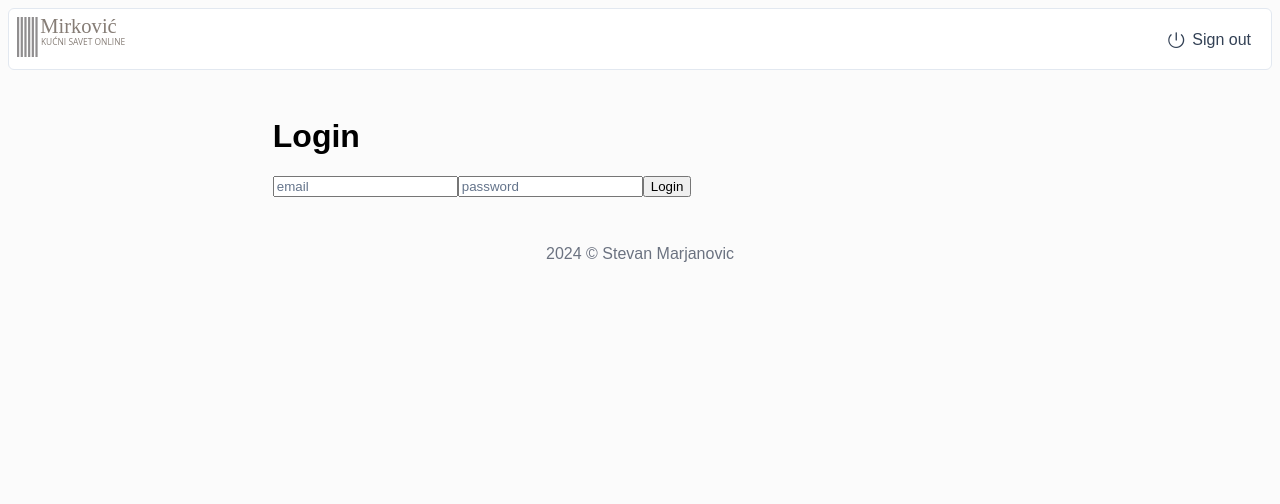
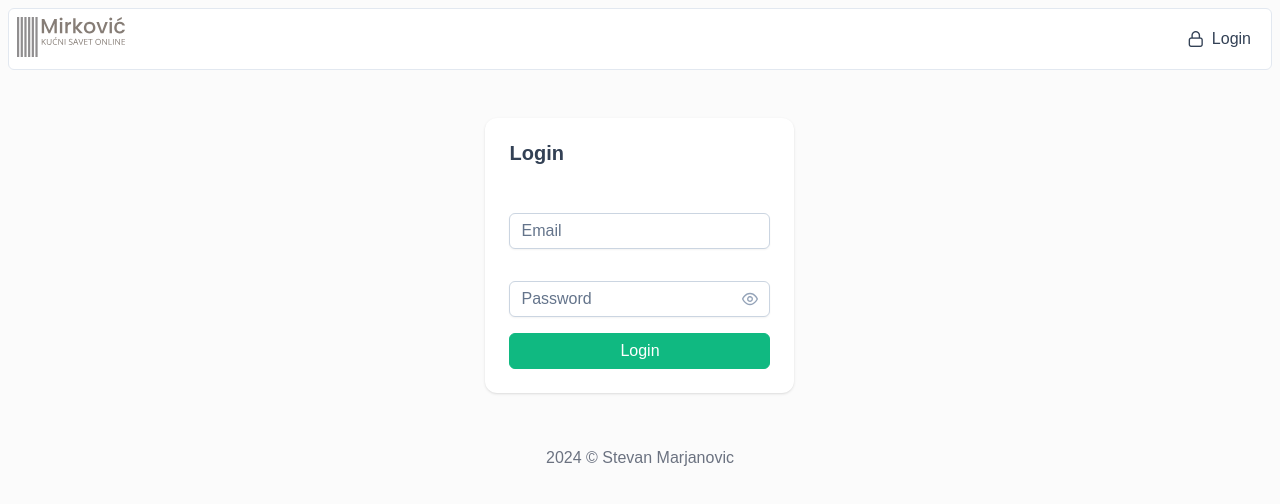
Before and after one commit to marjanovicsteva/kucni-savet, a Vue app: page /login in a window 1280 px wide. Shown: the top 504 px of the page. Built offline with nearby package versions, Linux system fonts and the light colour scheme; no server answers; a web font is replaced by a local one.

Commit message:
Login redesign, new chore category and bug fixes

```diff
--- a/index.html
+++ b/index.html
@@ -4,6 +4,11 @@
     <meta charset="UTF-8" />
     <link rel="icon" type="image/png" href="/favicon.png" />
     <meta name="viewport" content="width=device-width, initial-scale=1.0" />
+
+    <link rel="preconnect" href="https://fonts.googleapis.com">
+    <link rel="preconnect" href="https://fonts.gstatic.com" crossorigin>
+    <link href="https://fonts.googleapis.com/css2?family=Poppins:ital,wght@0,100;0,200;0,300;0,400;0,500;0,600;0,700;0,800;0,900;1,100;1,200;1,300;1,400;1,500;1,600;1,700;1,800;1,900&display=swap" rel="stylesheet">
+
     <title>KucniSavetOnline</title>
   </head>
   <body>
--- a/src/App.vue
+++ b/src/App.vue
@@ -6,13 +6,13 @@
       </template>
 
       <template #item="{ item, props }">
-        <RouterLink v-if="!!currentUser === item.requiresAuth && item.route" :to="item.route" v-slot="{ href, navigate }" custom>
+        <RouterLink v-if="!!currentUser === !!item.requiresAuth && item.route" :to="item.route" v-slot="{ href, navigate }" custom>
           <a :href="href" v-bind="props.action" @click="navigate" class="flex align-items-center">
             <i v-if="item.icon" class="mr-2" :class="item.icon"></i>
             {{ item.label }}
           </a>
         </RouterLink>
-        <a href="http://google.com" v-else-if="item.action" @click="item.action" class="flex align-items-center" v-bind="props.action">
+        <a href="#!" v-else-if="!!currentUser === !!item.requiresAuth && item.action" @click="item.action" class="flex align-items-center" v-bind="props.action">
           <i v-if="item.icon" class="mr-2" :class="item.icon"></i>
           {{ item.label }}
         </a>
@@ -69,7 +69,7 @@ export default {
           label: 'Sign out',
           icon: 'pi pi-power-off',
           action: () => {
-            alert('Signout')
+            this.handleSignOut()
           },
           requiresAuth: true
         }
@@ -82,6 +82,8 @@ export default {
       const auth = getAuth()
       signOut(auth).then(() => {
         this.$router.push('/login')
+      }).catch((error) => {
+        console.log(error)
       })
     }
   },
--- a/src/components/ChoreCard.vue
+++ b/src/components/ChoreCard.vue
@@ -1,5 +1,5 @@
 <template>
-    <Card class="w-full md:w-fit flex-1 min-w-[33%] max-w-[50%] cursor-pointer hover:shadow-md" @click="onClick(chore)">
+    <Card class="w-full md:w-fit flex-1 md:min-w-[33%] md:max-w-[50%] cursor-pointer hover:shadow-md" @click="onClick(chore)">
         <template #title>
             <div class="flex flex-row justify-between gap-4 items-center">
                 <span>{{ chore.name }}</span>
@@ -29,6 +29,7 @@ import Card from "primevue/card"
 import Tag from "primevue/tag"
 import Avatar from "primevue/avatar"
 import AvatarGroup from "primevue/avatargroup"
+
 import db from "../firebaseInit.js"
 import { doc, updateDoc, getDocs, query, where, collection, arrayUnion, Timestamp } from "firebase/firestore"
 
--- a/src/router/index.js
+++ b/src/router/index.js
@@ -43,7 +43,6 @@ router.beforeEach(async (to, from, next) => {
         if (await getCurrentUser()) {
             next()
         } else {
-            alert('You dont have access')
             next("/login")
         }
     } else {
--- a/src/views/HomeView.vue
+++ b/src/views/HomeView.vue
@@ -2,15 +2,19 @@
 <div>
     <h2>My Chores</h2>
 
-    <ChoresCardList :chores="myChores" :currentUser="currentUser"></ChoresCardList>
+    <ChoresCardList :chores="myChores" :currentUser="currentUser" />
+
+    <h2>Deductive Chores</h2>
+
+    <ChoresCardList :chores="deductiveChores" :currentUser="currentUser" />
 
     <h2>Mutual Unfinished Chores</h2>
 
-    <ChoresCardList :chores="unfinishedUnassignedChores" :currentUser="currentUser"></ChoresCardList>
+    <ChoresCardList :chores="unfinishedUnassignedChores" :currentUser="currentUser" />
 
     <h2>All Others' Unfinished Chores</h2>
 
-    <ChoresCardList :chores="foreignUnfinishedChores" :currentUser="currentUser"></ChoresCardList>
+    <ChoresCardList :chores="foreignUnfinishedChores" :currentUser="currentUser" />
 </div>
 </template>
 
@@ -36,13 +40,18 @@ export default {
         },
         unfinishedUnassignedChores() {
             return this.chores.filter(chore => {
-                return !chore.assignee && !this.isDone(chore)
+                return !chore.assignee && !this.isDone(chore) && chore.frequency
             })
         },
         foreignUnfinishedChores() {
             return this.chores.filter(chore => {
                 const isSomeoneElses = chore.assignee?.uid !== this.currentUser.uid
-                return chore.assignee && isSomeoneElses && !this.isDone(chore)
+                return chore.assignee && isSomeoneElses && !this.isDone(chore) && chore.frequency
+            })
+        },
+        deductiveChores() {
+            return this.chores.filter(chore => {
+                return !chore.frequency
             })
         }
     },
@@ -151,11 +160,11 @@ export default {
 
             switch (chore.frequency) {
                 case 'daily':
-                    return diffDays > 1
+                    return diffDays <= 1
                 case 'weekly':
-                    return diffDays > 7
+                    return diffDays <= 7
                 case 'fortnightly':
-                    return diffDays > 14
+                    return diffDays <= 14
                 default:
                     return undefined
             }
--- a/src/views/LoginView.vue
+++ b/src/views/LoginView.vue
@@ -1,17 +1,42 @@
 <template>
-<div>
-    <h1>Login</h1>
+<div class="flex items-center justify-center my-10">
+    <Card>
+        <template #title>
+            Login
+        </template>
 
-    <p v-if="error">{{ error }}</p>
-    <input type="text" placeholder="email" v-model="email">
-    <input type="password" placeholder="password" v-model="password">
-    <button @click="login">Login</button>
+        <template #content>
+            <Message v-if="error" severity="error" :closable="false">{{ error }}</Message>
+
+            <FloatLabel class="mt-8">
+                <InputText id="email" v-model="email" type="email" class="w-full" />
+                <label for="email">Email</label>
+            </FloatLabel>
+
+            <FloatLabel class="mt-8">
+                <Password id="password" v-model="password" :feedback="false" toggleMask class="w-full" />
+                <label for="password">Password</label>
+            </FloatLabel>
+        </template>
+
+        <template #footer>
+            <Button label="Login" class="w-full" @click="login" />
+        </template>
+    </Card>
 </div>
 </template>
 
 <script>
+import Card from 'primevue/card'
+import InputText from 'primevue/inputtext'
+import FloatLabel from 'primevue/floatlabel'
+import Password from 'primevue/password'
+import Button from 'primevue/button'
+import Message from 'primevue/message'
+
 import { getAuth, signInWithEmailAndPassword } from "firebase/auth"
 export default {
+    components: { Card, InputText, FloatLabel, Password, Button, Message },
     data() {
         return {
             email: '',
@@ -24,8 +49,7 @@ export default {
             const auth = getAuth()
             signInWithEmailAndPassword(auth, this.email, this.password)
                 .then(data => {
-                    console.log("Successfully logged in")
-                    console.log(auth.currentUser)
+                    this.error = ''
                     this.$router.push('/')
                 })
                 .catch(error => {
```
Also changed, not shown: src/assets/kso.svg.
